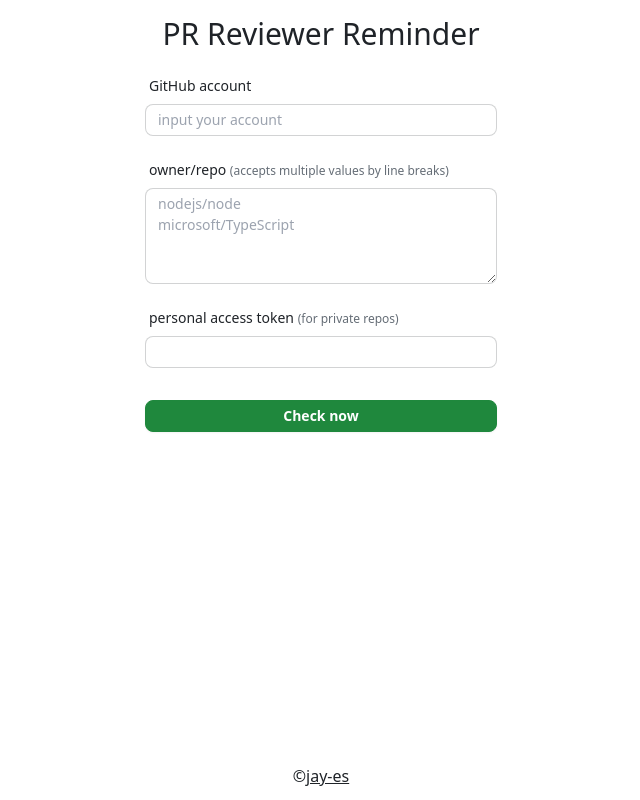
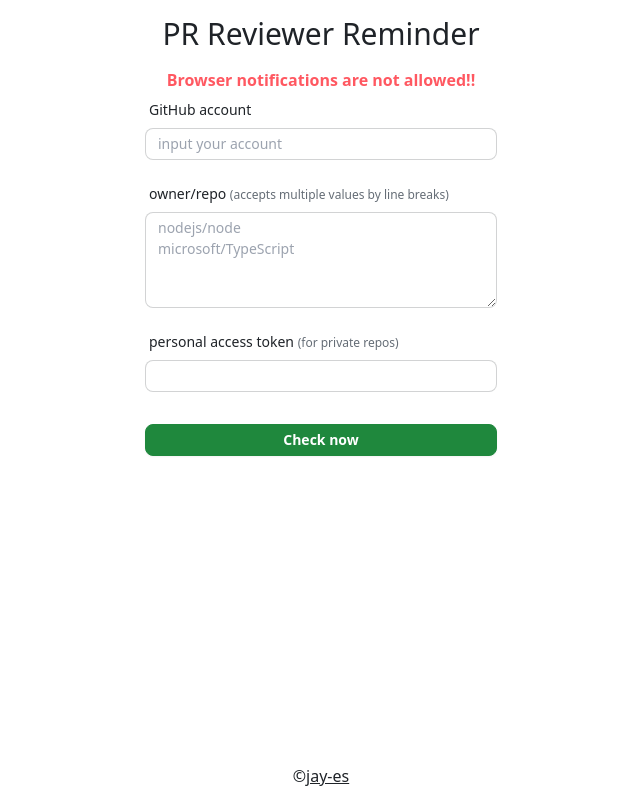
Before and after one commit to jay-es/pr-reviewer-reminder, a Vue app: page / in a window 1280 px wide. Shown: the whole page, without its empty margins (319-959 px from the left). Built offline with nearby package versions, Linux system fonts and the light colour scheme.

Commit message:
allow notifications

```diff
--- a/src/App.vue
+++ b/src/App.vue
@@ -1,8 +1,18 @@
-<script setup lang="ts"></script>
+<script setup lang="ts">
+import { ref } from 'vue';
+
+const notificationAllowed = ref(false);
+Notification.requestPermission((permission) => {
+  notificationAllowed.value = permission === 'granted';
+});
+</script>
 
 <template>
-  <header>
-    <h1 class="p-4 text-center text-3xl">PR Reviewer Reminder</h1>
+  <header class="text-center">
+    <h1 class="p-4 text-3xl">PR Reviewer Reminder</h1>
+    <div v-if="!notificationAllowed" class="font-bold text-error">
+      Browser notifications are not allowed!!
+    </div>
   </header>
 
   <main class="mx-auto w-full max-w-sm px-4">
```
